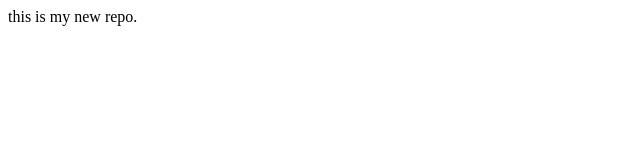
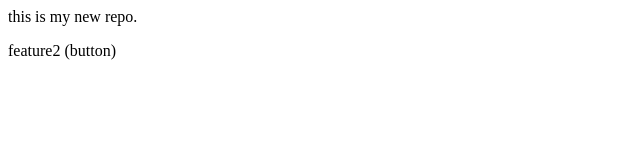
Before and after one commit to sonal-16194/LocalRepo, a plain HTML site: page index.html in a window 1280 px wide. Shown: the whole page, without its empty margins (0-640 px from the left). Drawn offline with Linux system fonts and the light colour scheme.

Commit message:
Update index.html

```diff
--- a/index.html
+++ b/index.html
@@ -1 +1,2 @@
 <p> this is my new repo.</p>
+<p>feature2 (button)</p>
```
